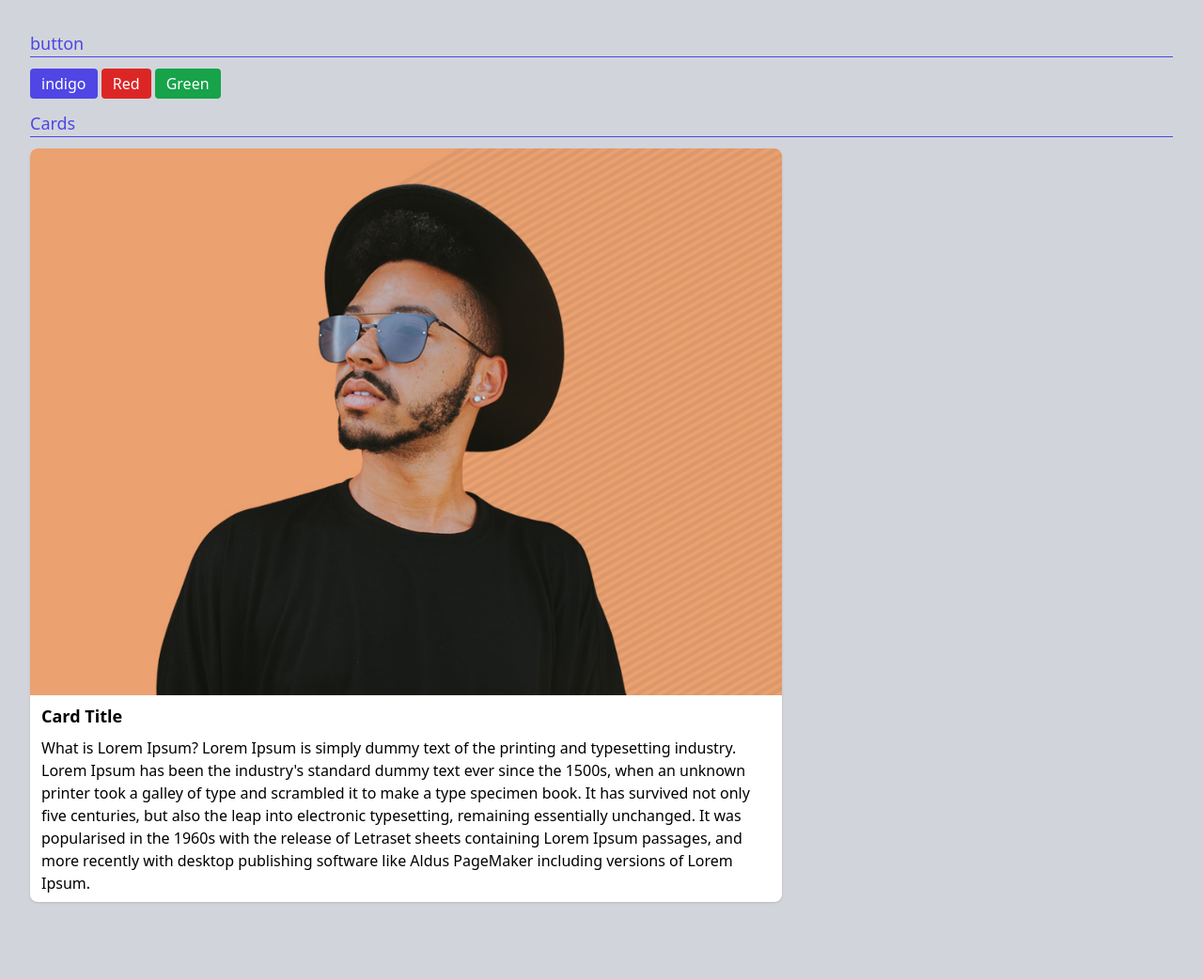
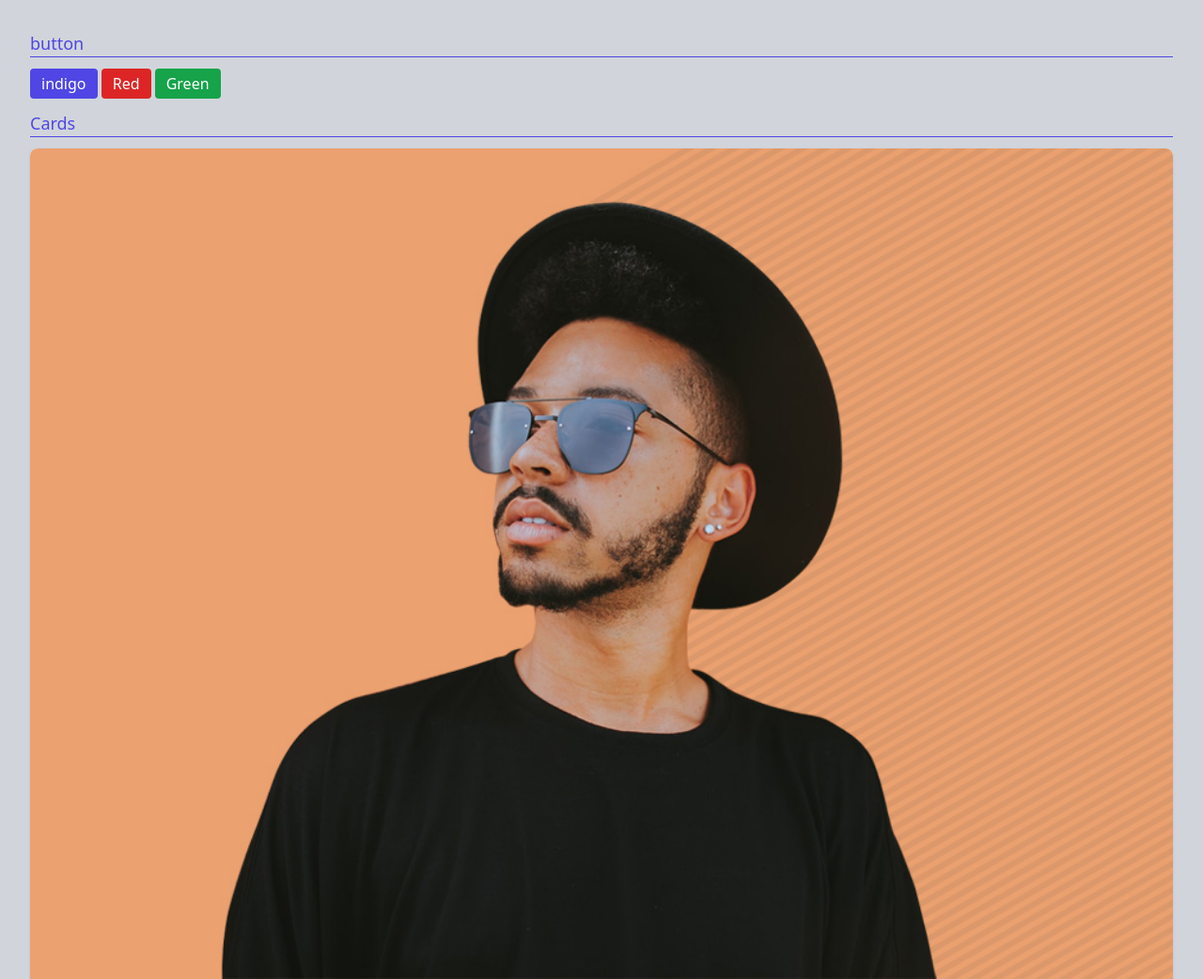
Before and after one commit to ekpotosammuel/tailwimdcss, a website: page src/index.html in a window 1280 px wide. Shown: the top 1042 px of the page at 94% size. Before the commit the page ends 992 px from the top, so only its background shows below. Drawn offline with Linux system fonts and the light colour scheme.

```diff
--- a/src/index.html
+++ b/src/index.html
@@ -30,9 +30,9 @@
     <h2 class="text-lg text-indigo-600 border-b border-indigo-600 mt-3 mb-3">
         Cards
     </h2>
-    <div class="bg-white rounded-lg shadow w-[800px]">
+    <div class="bg-white rounded-lg shadow w-[800px] w-full">
         <div>
-            <img class="rounded-t-lg" src="../03.jpg" alt="">
+            <img class="rounded-t-lg w-full" src="../03.jpg" alt="">
         </div>
         <div class="py-2 px-3">
             <h3 class="font-semibold text-lg mb-2">Card Title</h3>
```
Also changed, not shown: src/sidebar.html (+2 -2 lines).
